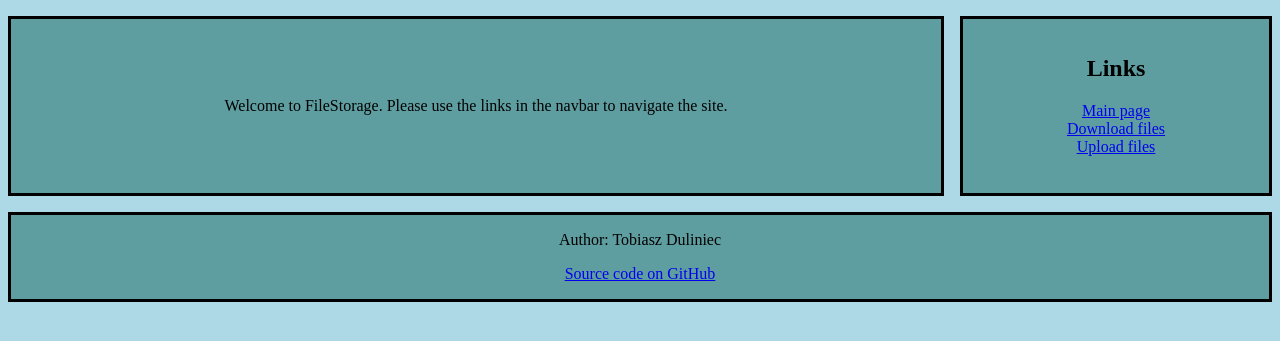
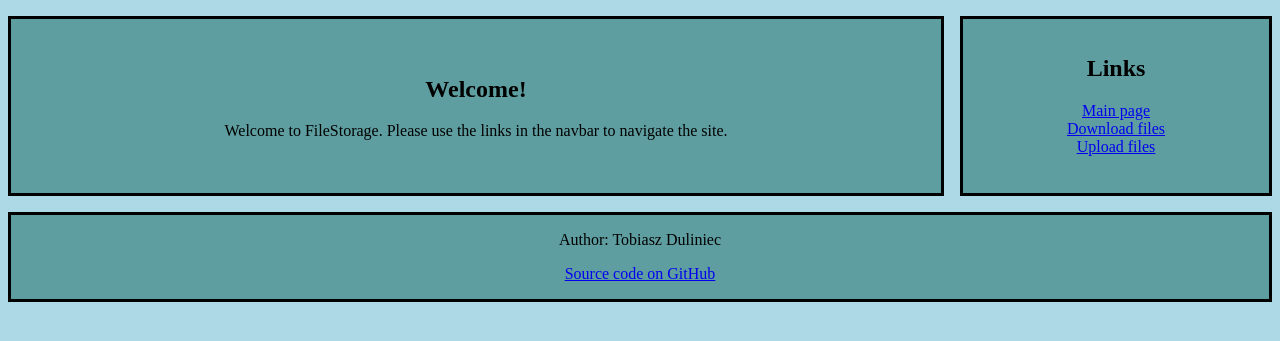
Before and after one commit to Tobiasz-Duliniec/FileStorage, a Flask app: page / in a window 1280 px wide. Shown: the part 98-439 px from the top of the page. Run offline with Flask 3, Linux system fonts and the light colour scheme.

Commit message:
Update index.html

```diff
--- a/FileStorage/templates/index.html
+++ b/FileStorage/templates/index.html
@@ -1,4 +1,7 @@
 {% extends "base.html" %}
 {% block content %}
+	<header>
+		<h2>Welcome!</h2>
+	</header>
 	<p id="text">Welcome to FileStorage. Please use the links in the navbar to navigate the site.</p>
 {% endblock %}
```
